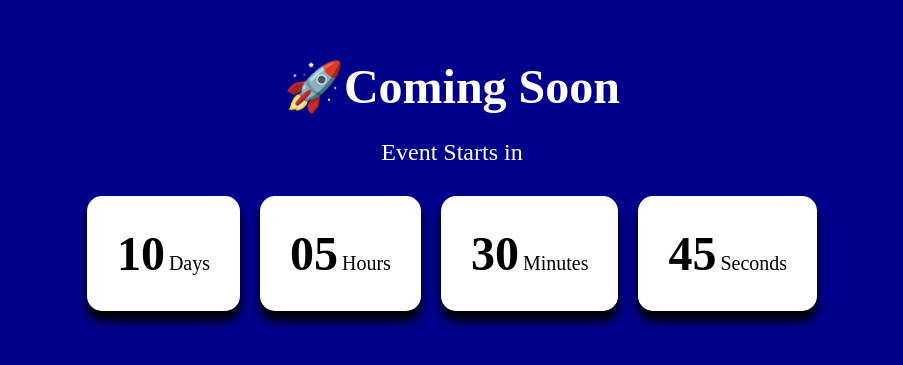
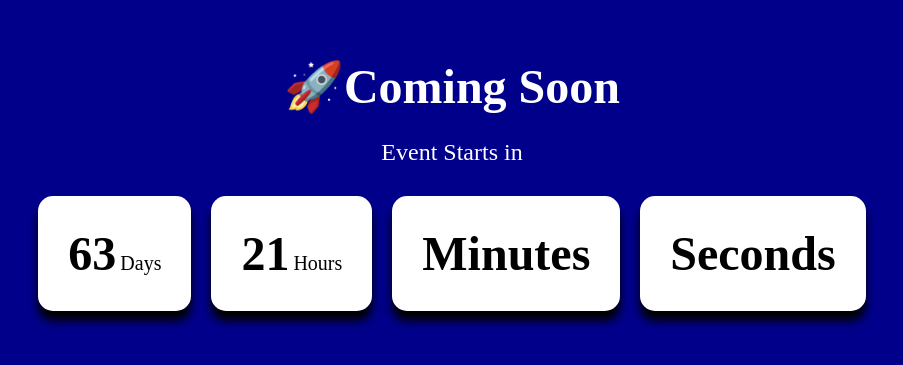
Before and after one commit to Teja4206/Event_Timer, a plain HTML site: page index.html in a window 1280 px wide. Shown: the part 239-604 px from the top of the page, without its empty margins (188-1091 px from the left). Drawn offline with Linux system fonts and the light colour scheme.

Commit message:
Update index.html

```diff
--- a/index.html
+++ b/index.html
@@ -62,22 +62,43 @@
         <p>Event Starts in</p>
         <div class="timer">
             <div class="time-box">
-                <span class="number">10</span>
+                <span class="number" id="days">00</span>
                 <span class="label">Days</span>
             </div>
             <div class="time-box">
-                <span class="number">05</span>
+                <span class="number" id="hours">00</span>
                 <span class="label">Hours</span>
             </div>
             <div class="time-box">
-                <span class="number">30</span>
+                <span class="number" id="minutes>00</span>
                 <span class="label">Minutes</span>
             </div>
             <div class="time-box">
-                <span class="number">45</span>
+                <span class="number" id="seconds>00</span>
                 <span class="label">Seconds</span>
             </div>
         </div>
     </div>
+    <script>
+        const eventDate = new Date("Aug 26, 2025 00:00:00").getTime();
+        function updateTimer() {
+            const now = new Date().getTime();
+            const timeLeft = eventDate - now;
+            const days = Math.floor(timeLeft / (1000 * 60 * 60 * 24));
+            const hours = Math.floor((timeLeft % (1000 * 60 * 60 * 24)) / (1000 * 60 * 60));
+            const minutes = Math.floor((timeLeft % (1000 * 60 * 60)) / (1000 * 60));
+            const seconds = Math.floor((timeLeft % (1000 * 60)) / 1000);
+        document.getElementById("days").textContent = String(days).padStart(2, "0");
+            document.getElementById("hours").textContent = String(hours).padStart(2, "0");
+            document.getElementById("minutes").textContent = String(minutes).padStart(2, "0");
+            document.getElementById("seconds").textContent = String(seconds).padStart(2, "0");
+         if (timeLeft < 0) {
+                clearInterval(timerInterval);
+                document.querySelector(".timer").innerHTML = "<h2>🎉 Event Started!</h2>";
+            }
+        }
+        const timerInterval = setInterval(updateTimer, 1000);
+        updateTimer(); // initial call to show immediate result
+  </script>
 </body>
 </html>
```
